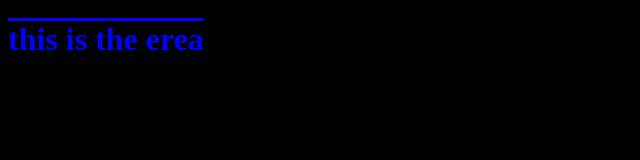
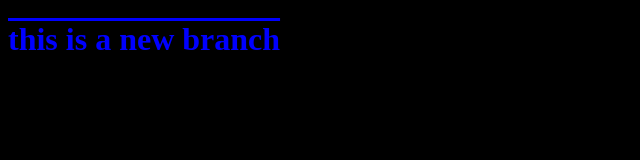
Before and after one commit to omarouahman575/mylist, a plain HTML site: page index.html in a window 1280 px wide. Shown: the whole page, without its empty margins (0-640 px from the left). Drawn offline with Linux system fonts and the light colour scheme.

Commit message:
edit att html file

```diff
--- a/index.html
+++ b/index.html
@@ -7,7 +7,7 @@
     <link rel="stylesheet" href="style.css">
 </head>
 <body>
-    <h1>this is the erea</h1>
+    <h1>this is  a new branch</h1>
     <script src="app.js">
 
     </script>
```
